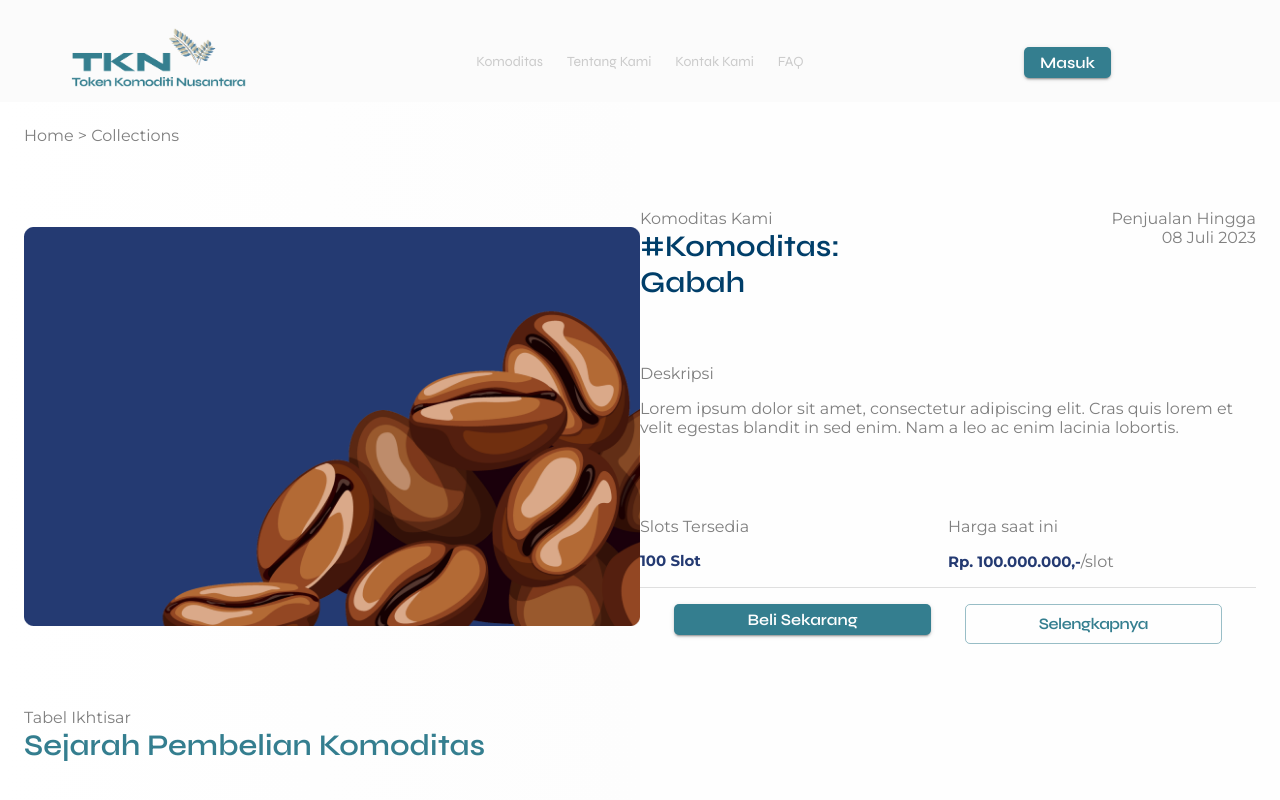
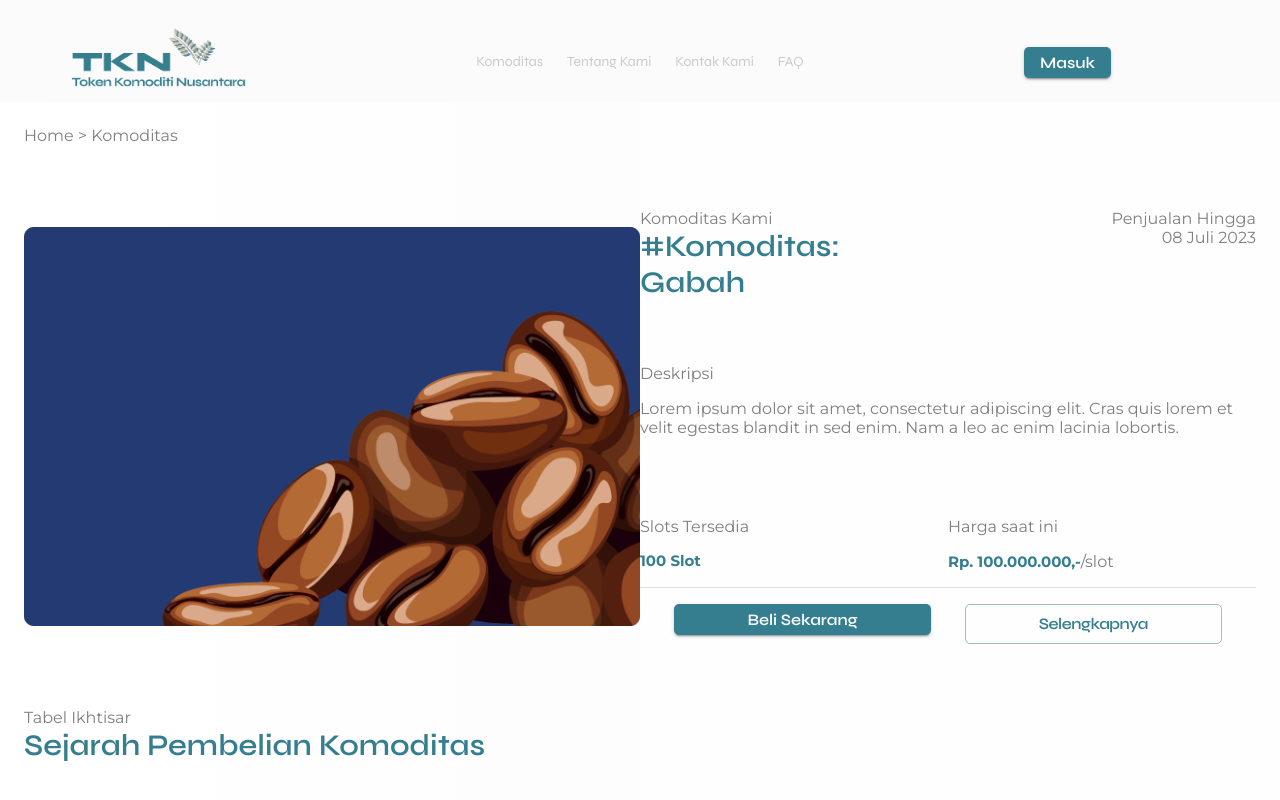
Before and after one commit to xio84/bkn-website, a React (Create React App) app: page /commodity in a window 1280 px wide. Shown: the top 800 px of the page. Built offline with nearby package versions, Linux system fonts and the light colour scheme.

Commit message:
Commodity Page Recolour

```diff
--- a/src/App.js
+++ b/src/App.js
@@ -82,7 +82,7 @@ const theme = createTheme({
       fontWeight: 700,
     },
     h3: {
-      color: "#243a72",
+      color: "#347E8F",
       fontFamily: '"Syne", Helvetica',
       fontSize: 20,
       fontWeight: 700,
--- a/src/pages/Commodity.jsx
+++ b/src/pages/Commodity.jsx
@@ -60,7 +60,7 @@ function Commodity(props) {
       <Container maxWidth="xl">
         <Stack spacing={8}>
           <Typography variant="subtitle1" align="left">
-            Home &gt; Collections
+            Home &gt; Komoditas
           </Typography>
           <Grid container>
             <Grid item container xs={12} lg={6} justifyContent={"center"} alignItems={"center"}>
@@ -80,7 +80,7 @@ function Commodity(props) {
                     </Typography>
                   </Grid>
                   <Grid item xs={6}>
-                    <Typography variant="h2" align="left" color="#003E69" textDecoration="unset" fontFamily="Syne" fontSize={30} fontWeight={700}>
+                    <Typography variant="h2" align="left" color="#347E8F" textDecoration="unset" fontFamily="Syne" fontSize={30} fontWeight={700}>
                       #Komoditas: Gabah
                     </Typography>
                   </Grid>
```
